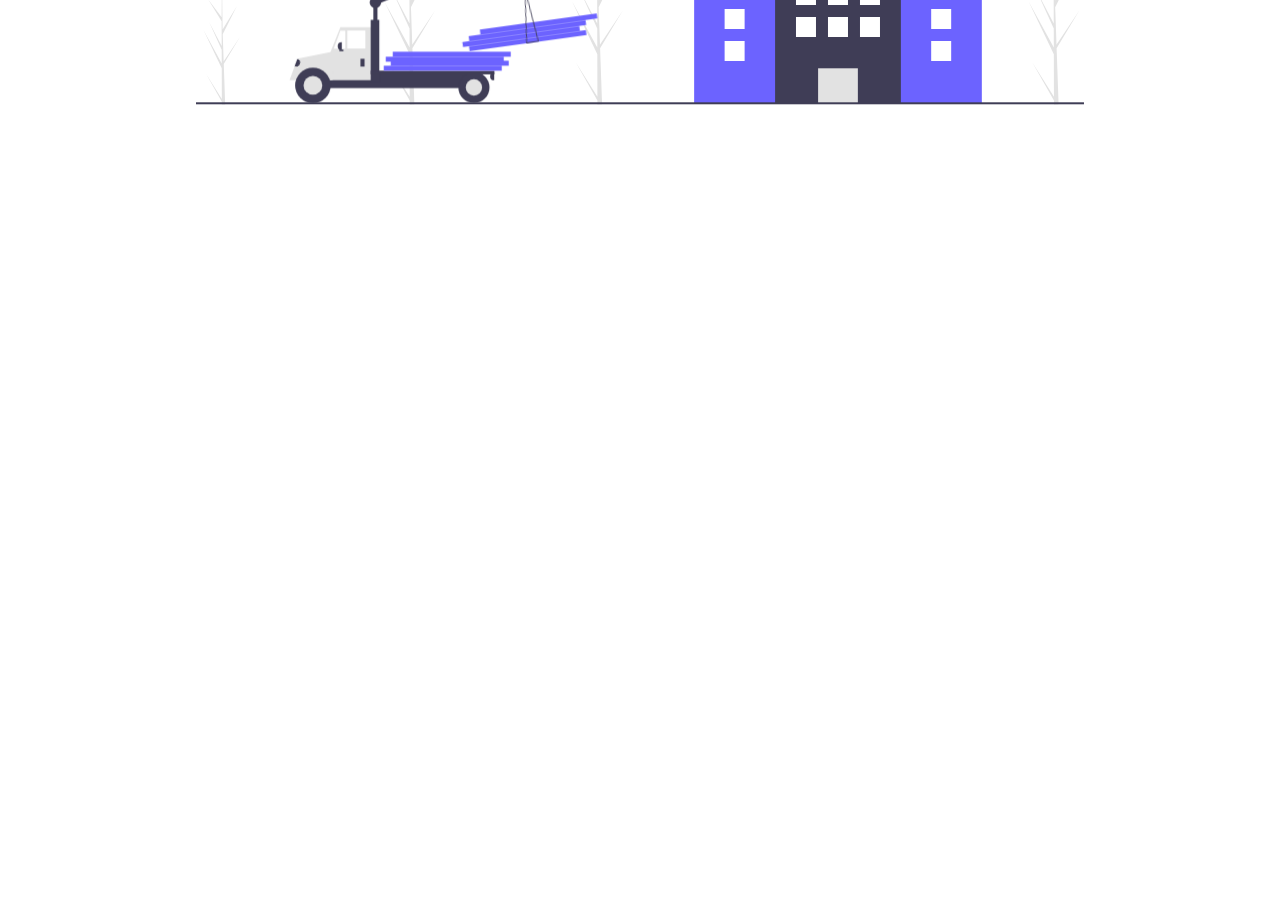
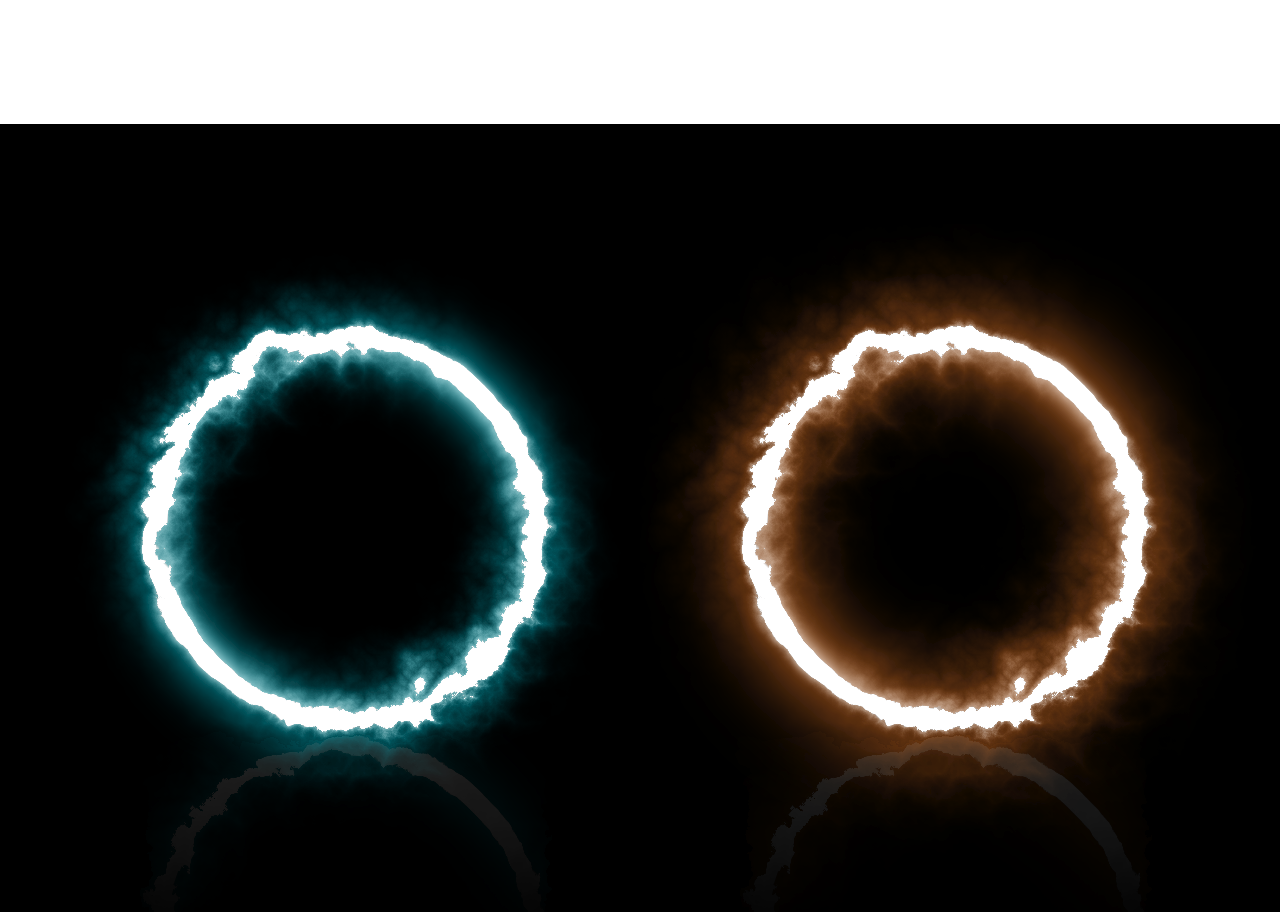
Before and after one commit to JimmFly/water, a React (Create React App) app: page / in a window 1280 px wide. Shown: the part 1980-2892 px from the top of the page. Before the commit the page ends 2104 px from the top, so only its background shows below. Built offline with nearby package versions, Linux system fonts and the light colour scheme; a web font is replaced by a local one.

Commit message:
添加火环svg动画

```diff
--- a/src/App.js
+++ b/src/App.js
@@ -3,6 +3,7 @@ import Home from "./pages/Home";
 import Clock from "./pages/Clock";
 import Cards from "./pages/Cards";
 import TrySvg from "./pages/TrySvg";
+import Circle from "./pages/Circle";
 
 function App() {
   return (
@@ -11,6 +12,7 @@ function App() {
       <Home />
       <Cards />
       <TrySvg />
+      <Circle />
     </div>
   );
 }
--- /dev/null
+++ b/src/pages/Circle.js
@@ -0,0 +1,29 @@
+import React from "react";
+
+const Circle = () => {
+  const SVG = () => (
+    <svg>
+      <filter id="wavy">
+        <feTurbulence x="0" y="0" baseFrequency="0.02" numOctaves="5" seed="2">
+          <animate
+            attributeName="baseFrequency"
+            dur="60s"
+            values="0.02;0.005;0.02"
+            repeatCount="indefinite"
+          />
+        </feTurbulence>
+        <feDisplacementMap in="SourceGraphic" scale="30" />
+      </filter>
+    </svg>
+  );
+
+  return (
+    <div className="Circle">
+      <div className="circle"></div>
+      <div className="circle"></div>
+      <SVG />
+    </div>
+  );
+};
+
+export default Circle;
--- /dev/null
+++ b/src/styles/__circle.scss
@@ -0,0 +1,67 @@
+.Circle {
+  display: flex;
+  align-items: center;
+  justify-content: center;
+  min-height: 100vh;
+  background: #000;
+}
+.circle {
+  position: relative;
+  width: 600px;
+  height: 600px;
+  filter: url(#wavy) blur(0.5px);
+}
+.circle::before {
+  content: "";
+  position: absolute;
+  top: 100px;
+  left: 100px;
+  right: 100px;
+  bottom: 100px;
+  border: 20px solid #fff;
+  border-radius: 50%;
+  box-shadow: 0 0 50px #0f0, inset 0 0 50px #0f0;
+  -webkit-box-reflect: below 10px
+    linear-gradient(transparent, transparent, #0002);
+  animation: animate 5s linear infinite;
+}
+.circle::after {
+  content: "";
+  position: absolute;
+  top: 100px;
+  left: 100px;
+  right: 100px;
+  bottom: 100px;
+  border: 20px solid #fff;
+  border-radius: 50%;
+  box-shadow: 0 0 10px #fff, inset 0 0 20px #fff;
+}
+.circle:nth-child(2)::before {
+  animation-delay: -2.5s;
+}
+@keyframes animate {
+  0% {
+    box-shadow: 0 0 50px #0f0, inset 0 0 50px #0f0;
+    filter: hue-rotate(0deg);
+  }
+  20% {
+    box-shadow: 0 0 60px #0f0, inset 0 0 60px #0f0;
+  }
+  40% {
+    box-shadow: 0 0 40px #0f0, inset 0 0 40px #0f0;
+  }
+  60% {
+    box-shadow: 0 0 80px #0f0, inset 0 0 80px #0f0;
+  }
+  80% {
+    box-shadow: 0 0 100px #0f0, inset 0 0 100px #0f0;
+  }
+  100% {
+    box-shadow: 0 0 50px #0f0, inset 0 0 50px #0f0;
+    filter: hue-rotate(360deg);
+  }
+}
+svg {
+  width: 0;
+  height: 0;
+}
--- a/src/styles/style.css
+++ b/src/styles/style.css
@@ -563,4 +563,127 @@ h3 {
             transform: translateX(800px);
   }
 }
+
+.Circle {
+  display: -webkit-box;
+  display: -ms-flexbox;
+  display: flex;
+  -webkit-box-align: center;
+      -ms-flex-align: center;
+          align-items: center;
+  -webkit-box-pack: center;
+      -ms-flex-pack: center;
+          justify-content: center;
+  min-height: 100vh;
+  background: #000;
+}
+
+.circle {
+  position: relative;
+  width: 600px;
+  height: 600px;
+  -webkit-filter: url(#wavy) blur(0.5px);
+          filter: url(#wavy) blur(0.5px);
+}
+
+.circle::before {
+  content: "";
+  position: absolute;
+  top: 100px;
+  left: 100px;
+  right: 100px;
+  bottom: 100px;
+  border: 20px solid #fff;
+  border-radius: 50%;
+  -webkit-box-shadow: 0 0 50px #0f0, inset 0 0 50px #0f0;
+          box-shadow: 0 0 50px #0f0, inset 0 0 50px #0f0;
+  -webkit-box-reflect: below 10px linear-gradient(transparent, transparent, #0002);
+  -webkit-animation: animate 5s linear infinite;
+          animation: animate 5s linear infinite;
+}
+
+.circle::after {
+  content: "";
+  position: absolute;
+  top: 100px;
+  left: 100px;
+  right: 100px;
+  bottom: 100px;
+  border: 20px solid #fff;
+  border-radius: 50%;
+  -webkit-box-shadow: 0 0 10px #fff, inset 0 0 20px #fff;
+          box-shadow: 0 0 10px #fff, inset 0 0 20px #fff;
+}
+
+.circle:nth-child(2)::before {
+  -webkit-animation-delay: -2.5s;
+          animation-delay: -2.5s;
+}
+
+@-webkit-keyframes animate {
+  0% {
+    -webkit-box-shadow: 0 0 50px #0f0, inset 0 0 50px #0f0;
+            box-shadow: 0 0 50px #0f0, inset 0 0 50px #0f0;
+    -webkit-filter: hue-rotate(0deg);
+            filter: hue-rotate(0deg);
+  }
+  20% {
+    -webkit-box-shadow: 0 0 60px #0f0, inset 0 0 60px #0f0;
+            box-shadow: 0 0 60px #0f0, inset 0 0 60px #0f0;
+  }
+  40% {
+    -webkit-box-shadow: 0 0 40px #0f0, inset 0 0 40px #0f0;
+            box-shadow: 0 0 40px #0f0, inset 0 0 40px #0f0;
+  }
+  60% {
+    -webkit-box-shadow: 0 0 80px #0f0, inset 0 0 80px #0f0;
+            box-shadow: 0 0 80px #0f0, inset 0 0 80px #0f0;
+  }
+  80% {
+    -webkit-box-shadow: 0 0 100px #0f0, inset 0 0 100px #0f0;
+            box-shadow: 0 0 100px #0f0, inset 0 0 100px #0f0;
+  }
+  100% {
+    -webkit-box-shadow: 0 0 50px #0f0, inset 0 0 50px #0f0;
+            box-shadow: 0 0 50px #0f0, inset 0 0 50px #0f0;
+    -webkit-filter: hue-rotate(360deg);
+            filter: hue-rotate(360deg);
+  }
+}
+
+@keyframes animate {
+  0% {
+    -webkit-box-shadow: 0 0 50px #0f0, inset 0 0 50px #0f0;
+            box-shadow: 0 0 50px #0f0, inset 0 0 50px #0f0;
+    -webkit-filter: hue-rotate(0deg);
+            filter: hue-rotate(0deg);
+  }
+  20% {
+    -webkit-box-shadow: 0 0 60px #0f0, inset 0 0 60px #0f0;
+            box-shadow: 0 0 60px #0f0, inset 0 0 60px #0f0;
+  }
+  40% {
+    -webkit-box-shadow: 0 0 40px #0f0, inset 0 0 40px #0f0;
+            box-shadow: 0 0 40px #0f0, inset 0 0 40px #0f0;
+  }
+  60% {
+    -webkit-box-shadow: 0 0 80px #0f0, inset 0 0 80px #0f0;
+            box-shadow: 0 0 80px #0f0, inset 0 0 80px #0f0;
+  }
+  80% {
+    -webkit-box-shadow: 0 0 100px #0f0, inset 0 0 100px #0f0;
+            box-shadow: 0 0 100px #0f0, inset 0 0 100px #0f0;
+  }
+  100% {
+    -webkit-box-shadow: 0 0 50px #0f0, inset 0 0 50px #0f0;
+            box-shadow: 0 0 50px #0f0, inset 0 0 50px #0f0;
+    -webkit-filter: hue-rotate(360deg);
+            filter: hue-rotate(360deg);
+  }
+}
+
+svg {
+  width: 0;
+  height: 0;
+}
 /*# sourceMappingURL=style.css.map */
--- a/src/styles/style.scss
+++ b/src/styles/style.scss
@@ -10,3 +10,4 @@
 @import "./_clock";
 @import "./_cards";
 @import "./_svg";
+@import "./_circle";
```
Also changed, not shown: 1 other file (tests, documents, lock files or other folders).
